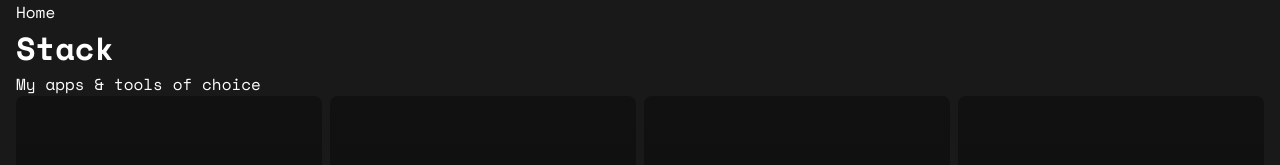
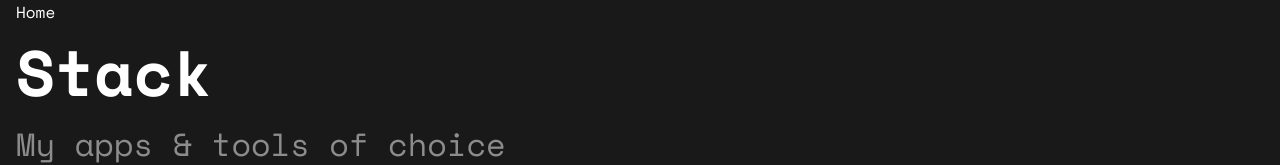
Before and after one commit to builtbyvic/portfolio, a plain HTML site: page pages/stack.html in a window 1280 px wide. Shown: the top 165 px of the page. Drawn offline with nearby package versions, Linux system fonts and the light colour scheme.

Commit message:
page title font sizes

```diff
--- a/pages/stack.html
+++ b/pages/stack.html
@@ -17,8 +17,8 @@
 <body>
   <main class="content-wrapper">
     <a href="/index.html">Home</a>
-    <h1>Stack</h1>
-    <p>My apps & tools of choice</p>
+    <h1 class="page-title">Stack</h1>
+    <p class="page-title__small">My apps & tools of choice</p>
     <ul class="apps">
       <li>
         <a href="#" target="_blank">
--- a/style.css
+++ b/style.css
@@ -352,3 +352,12 @@ footer,
 .apps li:hover {
   background-image: linear-gradient(rgb(17, 17, 17) 0%, rgb(12, 12, 12) 30%);
 }
+/* title */
+.page-title {
+  font-size: 4rem;
+}
+.page-title__small {
+  color: rgba(255, 255, 255, 0.5);
+  font-size: 2rem;
+  font-style: bold;
+}
```
Also changed, not shown: pages/pricing.html (+2 -2 lines), pages/projects.html (+2 -2 lines).
